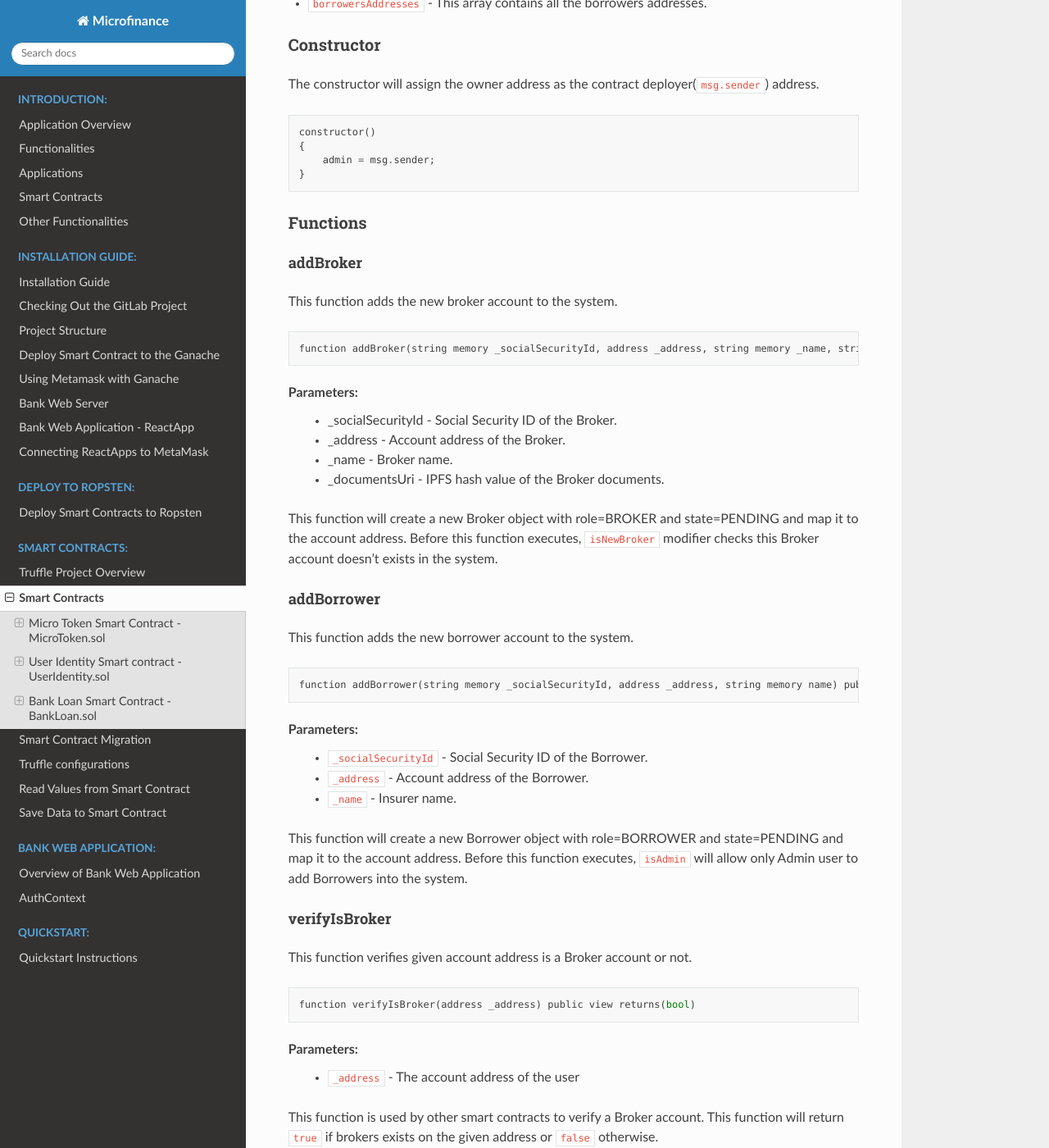
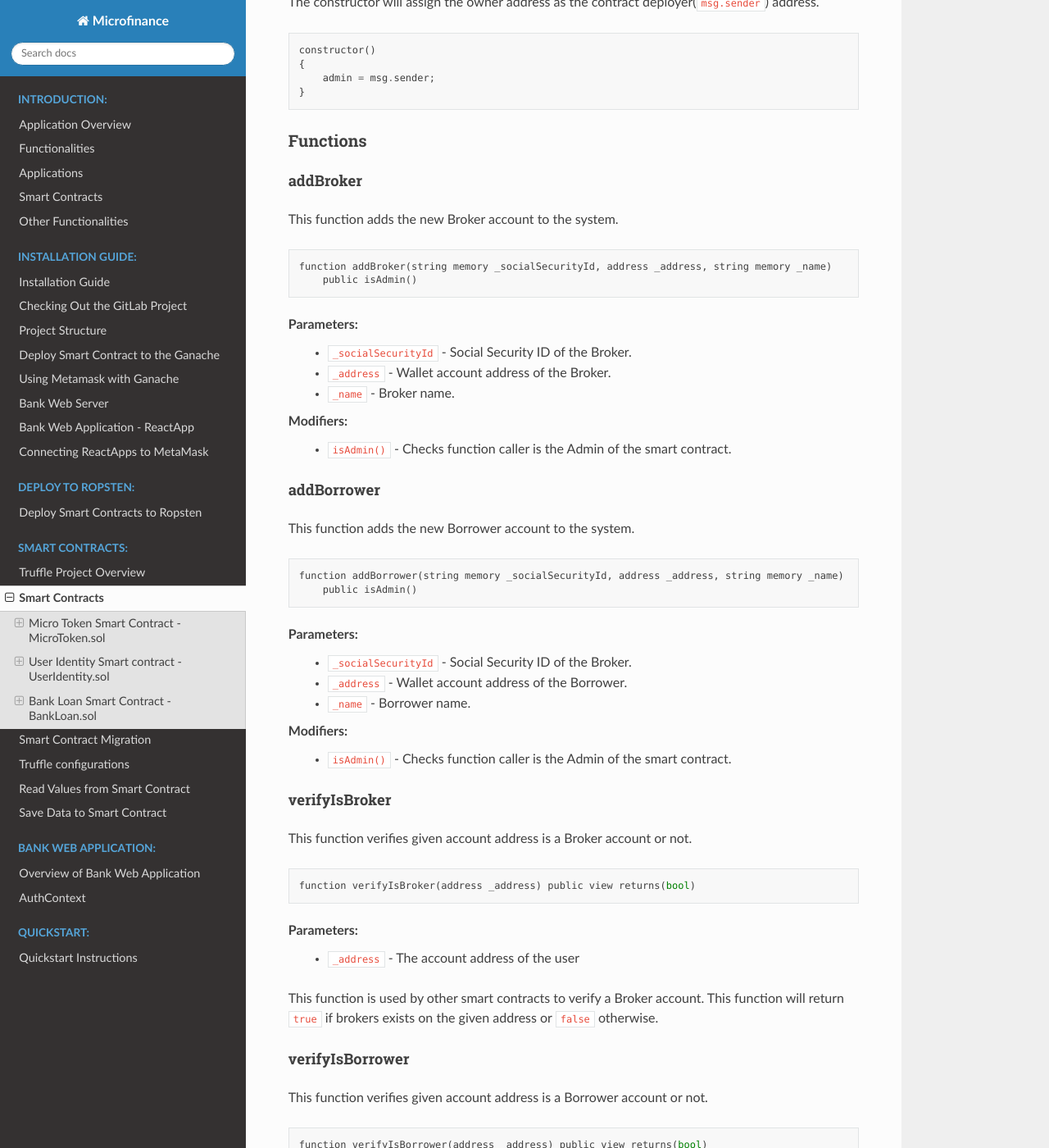
Before and after one commit to NivedithaKarthikeyan/LandregistryApp, a Sphinx documentation site: the page built from docs/source/blockchain/smartContracts.rst, in a window 1280 px wide and 1400 px high, scrolled down 4551 px. Shown: the whole window at 82% size. Built offline with Sphinx 7.4.7 and the Read the Docs theme 2.0.0, drawn with Linux system fonts in a browser that asks for light colours; some of the changed text lies outside the part shown.

Commit message:
update smart contract docs

```diff
--- a/docs/source/blockchain/smartContracts.rst
+++ b/docs/source/blockchain/smartContracts.rst
@@ -173,10 +173,10 @@ User - This struct holds the user attributes. ::
     }
 
 * ``id`` - System assigned id number for the user. This is an incremental number.
-* ``socialSecurityId`` - This attribute holds the social security.
+* ``socialSecurityId`` - This attribute holds the social security number.
 * ``userAddress`` - User wallet account address. Wallet acount address from Ganache.
 * ``name`` - User name
-*  ``role`` - User role(BROKER, BORROWER, INSURER)
+* ``role`` - User role(BROKER, BORROWER)
 * ``isBankApproved`` - Bank approval.
 
 Modifiers
@@ -184,11 +184,7 @@ Modifiers
 
 The following modifiers are used in the ``UserIdentity.sol`` functions.
 
-* ``isOwner`` - Checks the function caller is the admin of the contract.
-* ``isBroker`` - Checks the function caller is a Broker.
-* ``isNewBroker(_broker)`` - Checks the ``_broker`` is a new Broker.
-* ``isNewIsnsurer(_insurer)`` - Checks the ``_insurer`` is a new Insurer.
-* ``isNewBorrower(_borrower)`` _ Checks the ``_borrower`` is a new Borrower.
+* ``isAdmin()`` - Checks the function caller is the admin of the contract.
 
 Attributes
 ~~~~~~~~~~
@@ -222,34 +218,34 @@ Functions
 addBroker
 ^^^^^^^^^
 
-This function adds the new broker account to the system. ::
+This function adds the new Broker account to the system. ::
 
-    function addBroker(string memory _socialSecurityId, address _address, string memory _name, string memory _documentsUri) public isNewBroker(_address)
+    function addBroker(string memory _socialSecurityId, address _address, string memory _name)
+        public isAdmin()
 
 Parameters:
-    * _socialSecurityId - Social Security ID of the Broker.
-    * _address - Account address of the Broker.
-    * _name - Broker name.
-    * _documentsUri - IPFS hash value of the Broker documents.
+    * ``_socialSecurityId`` - Social Security ID of the Broker.
+    * ``_address`` - Wallet account address of the Broker.
+    * ``_name`` - Broker name.
 
-This function will create a new Broker object with role=BROKER and state=PENDING and map it to the account address.
-Before this function executes, ``isNewBroker`` modifier checks this Broker account doesn't exists in the system.
+Modifiers:
+    * ``isAdmin()`` - Checks function caller is the Admin of the smart contract.
 
 addBorrower
 ^^^^^^^^^^^
 
-This function adds the new borrower account to the system. ::
+This function adds the new Borrower account to the system. ::
 
-    function addBorrower(string memory _socialSecurityId, address _address, string memory name) public isAdmin()
+    function addBorrower(string memory _socialSecurityId, address _address, string memory _name)
+        public isAdmin()
 
 Parameters:
-    * ``_socialSecurityId`` - Social Security ID of the Borrower.
-    * ``_address`` - Account address of the Borrower.
-    * ``_name`` - Insurer name.
+    * ``_socialSecurityId`` - Social Security ID of the Broker.
+    * ``_address`` - Wallet account address of the Borrower.
+    * ``_name`` - Borrower name.
 
-This function will create a new Borrower object with role=BORROWER and state=PENDING and map it to the account address.
-Before this function executes, ``isAdmin`` will allow only Admin user to add Borrowers into the system.
-
+Modifiers:
+    * ``isAdmin()`` - Checks function caller is the Admin of the smart contract.
 
 verifyIsBroker
 ^^^^^^^^^^^^^^
@@ -284,12 +280,18 @@ This function returns all the Brokers as an array. ::
 
     function getAllBrokers() public view returns (User[] memory)
 
+Return:
+    * ``User []`` - Return all Brokers as an array.
+
 getAllBorrowers
 ^^^^^^^^^^^^^^^
 
 This functions returns all the Borrowers as an array. ::
 
-    function getAllBorrowers() public view returns (Borrower[] memory)
+    function getAllBorrowers() public view returns (User[] memory)
+
+Return:
+    * ``User []`` - Return all Borrowers as an array.
 
 Bank Loan Smart Contract - BankLoan.sol
 ---------------------------------------
@@ -559,12 +561,13 @@ viewLoan(...)
 
 This function returns the Loan. ::
 
-    function viewLoan(uint _loanId) public view
-    returns(uint id, uint amount, uint months, uint interest, uint planId, address broker, address borrower, address insurance,
-            uint insurancePolicyId, bool bankApprove, bool isBorrowerSigned)
+    function viewLoan(uint _loanId) public view returns(Loan memory loan)
 
 Parameters:
     * ``_loanId`` -  Loan Id
+
+Return:
+    * ``Loan`` - Return Loan registered in ``_loanId``.
 
 
 getLoans()
```
Also changed, not shown: other parts of docs/source/blockchain/smartContracts.rst (+4 -1 lines).
